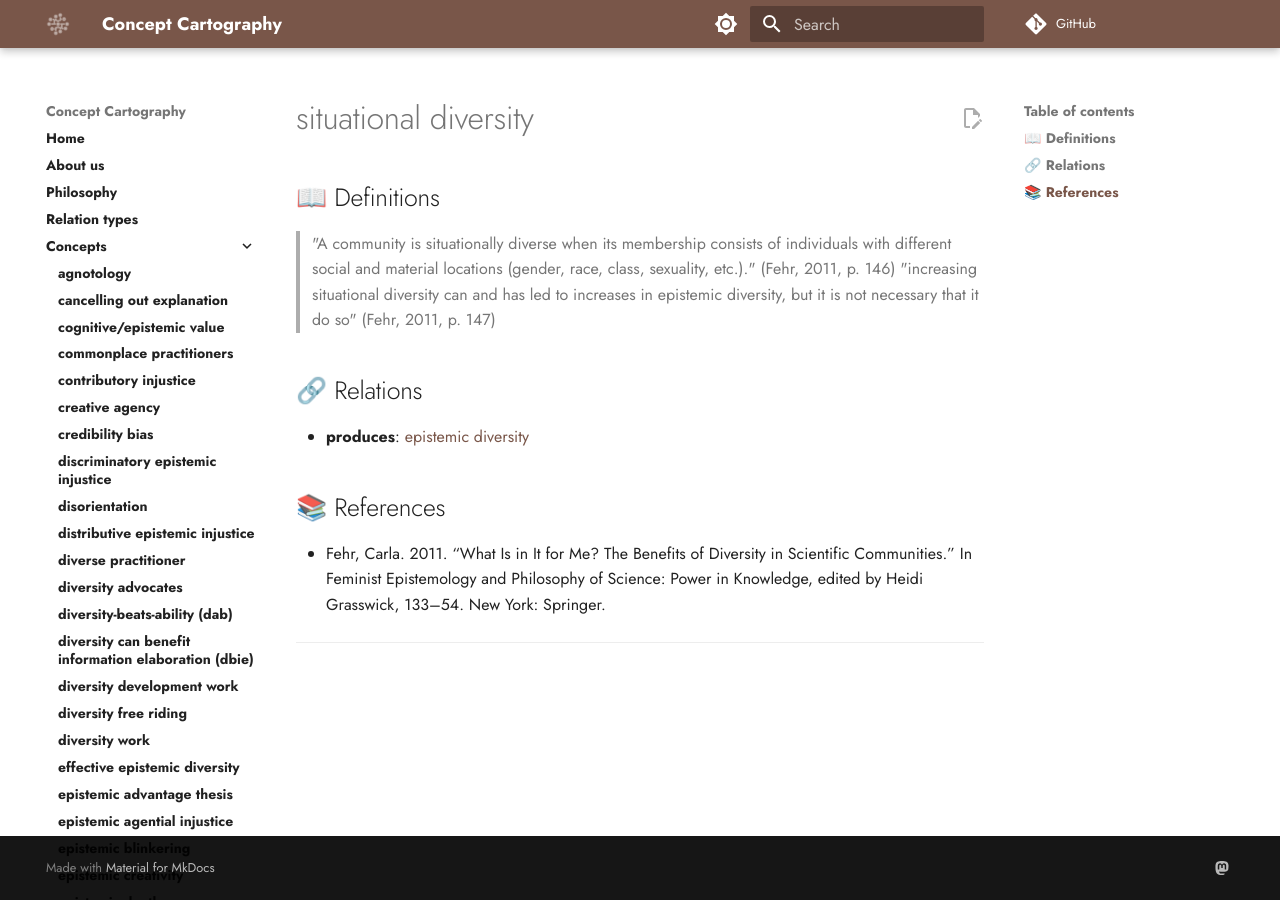
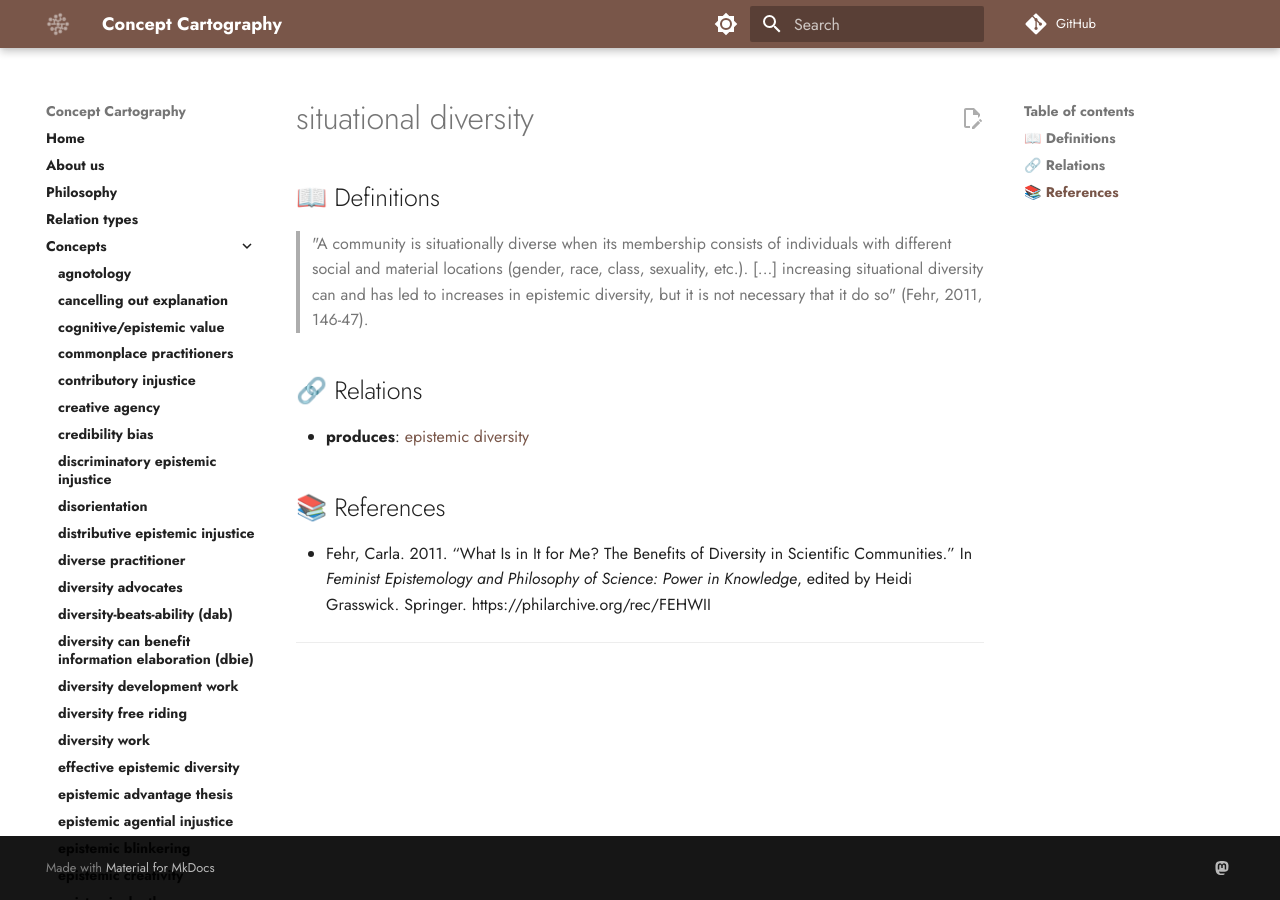
Before and after one commit to conceptcartography/conceptcartography, an MkDocs documentation site: the page built from docs/concepts/situational-diversity.md, in a window 1280 px wide. Built offline with MkDocs 1.6.1 and Material for MkDocs 9.7.7, drawn with Linux system fonts in a browser that asks for light colours; comment, search, counter and statistics services are not loaded; the version menu is left out.

Commit message:
Update situational-diversity.md
updated referencing format

```diff
--- a/docs/concepts/situational-diversity.md
+++ b/docs/concepts/situational-diversity.md
@@ -2,7 +2,7 @@
 
 ## 📖 Definitions
 
-> "A community is situationally diverse when its membership consists of individuals with different social and material locations (gender, race, class, sexuality, etc.)." (Fehr, 2011, p. 146) "increasing situational diversity can and has led to increases in epistemic diversity, but it is not necessary that it do so" (Fehr, 2011, p. 147)
+> "A community is situationally diverse when its membership consists of individuals with different social and material locations (gender, race, class, sexuality, etc.). [...] increasing situational diversity can and has led to increases in epistemic diversity, but it is not necessary that it do so" (Fehr, 2011, 146-47).
 
 ## 🔗 Relations
 
@@ -10,7 +10,7 @@
 
 ## 📚 References
 
-- Fehr, Carla. 2011. “What Is in It for Me? The Benefits of Diversity in Scientific Communities.” In Feminist Epistemology and Philosophy of Science: Power in Knowledge, edited by Heidi Grasswick, 133–54. New York: Springer.
+- Fehr, Carla. 2011. “What Is in It for Me? The Benefits of Diversity in Scientific Communities.” In _Feminist Epistemology and Philosophy of Science: Power in Knowledge_, edited by Heidi Grasswick. Springer. https://philarchive.org/rec/FEHWII
 
 ---
 
```
